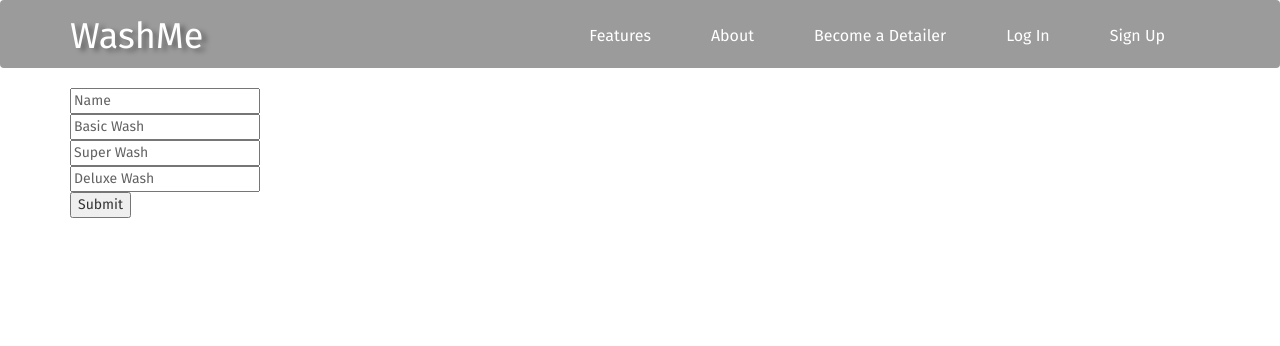
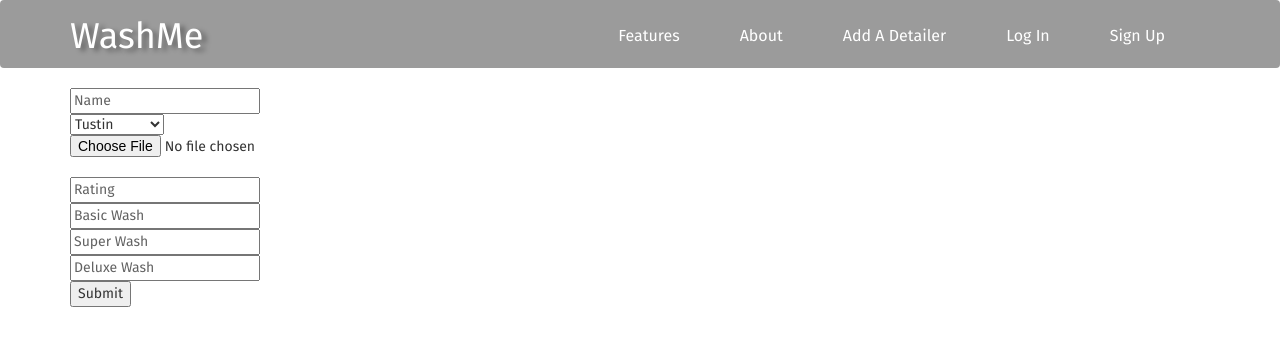
Before and after one commit to nannen05/Wash, a plain HTML site: page add-detailers.html in a window 1280 px wide. Drawn offline with nearby package versions, Linux system fonts and the light colour scheme; some packages are replaced by stand-ins of ours.

Commit message:
Added more input fields

```diff
--- a/add-detailers.html
+++ b/add-detailers.html
@@ -21,14 +21,14 @@
         <span class="icon-bar"></span>
         <span class="icon-bar"></span>
       </button>
-      <div class="navbar-brand" ><a href="#">WashMe</a></div>
+      <div class="navbar-brand" ><a href="/">WashMe</a></div>
     </div>
     <!-- Collect the nav links, forms, and other content for toggling -->
     <div class="collapse navbar-collapse" id="bs-example-navbar-collapse-1">
       <ul class="nav navbar-nav navbar-right">
         <li><a href="#">Features</a></li>
         <li><a href="#">About</a></li>
-        <li><a href="#">Become a Detailer</a></li>
+        <li><a href="/add-detailers">Add A Detailer</a></li>
         <li class="wash-nav-buttons"><a href="#">Log In</a></li>
         <li class="wash-nav-buttons"><a href="#">Sign Up</a></li>
       </ul>
@@ -39,6 +39,14 @@
   <div class="container"
     <form>
       <input type="text" name="firstname" id="firstname" placeholder="Name"><br>
+      <select id="detailer-city">
+        <option value="Tustin">Tustin</option>
+        <option value="Irvine">Irvine</option>
+        <option value="Santa Ana">Santa Ana</option>
+        <option value="Costa Mesa">Costa Mesa</option>
+      </select>
+      <input type="file" id="image-upload" name="pic" accept="image/*"><br>
+      <input type="text" name="rating" id="rating" placeholder="Rating"><br>
       <input type="text" name="basicwash" id="basicwash" placeholder="Basic Wash"><br>
       <input type="text" id="superwash" placeholder="Super Wash"><br>
       <input type="text" id="deluxewash" placeholder="Deluxe Wash"><br>
@@ -46,6 +54,7 @@
 
     </form>
   </div>
+  <div id="showdb"></div>
 </section>
 
 </body>
```
